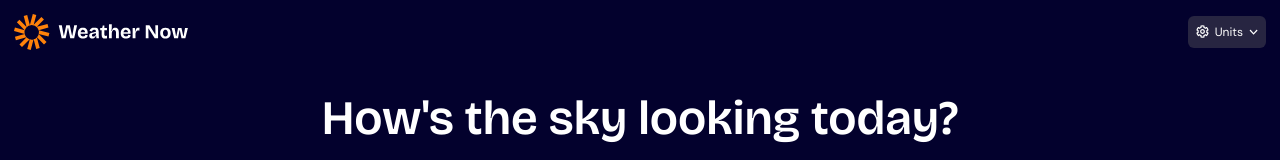
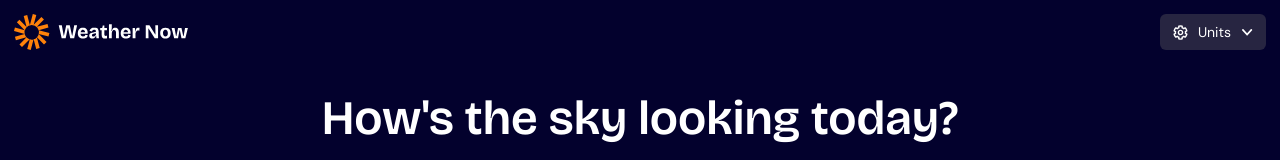
Before and after one commit to ismiralrasyiid/weather-now, a Next.js app: page / in a window 1280 px wide. Shown: the top 160 px of the page. Built offline with nearby package versions, Linux system fonts and the light colour scheme.

Commit message:
feat(ui): add responsive behavior to menu dropdown trigger

```diff
--- a/components/feature/menu-dropdown/root.tsx
+++ b/components/feature/menu-dropdown/root.tsx
@@ -5,24 +5,42 @@ export default function MenuDropdown() {
   return (
     <Menu.Root>
       <Menu.Trigger
-        className="flex cursor-pointer items-center gap-1.5 rounded-md bg-background-primary p-2 text-xs"
+        className="flex cursor-pointer items-center gap-1.5 rounded-md bg-background-primary p-2 text-xs lg:gap-2.5 lg:px-3.25 lg:text-sm"
         openOnHover
       >
         <Image
+          className="lg:hidden"
           src="/icon-units.svg"
           alt=""
           width={13}
           height={13}
           aria-hidden
         />
+        <Image
+          className="hidden lg:block"
+          src="/icon-units.svg"
+          alt=""
+          width={15}
+          height={15}
+          aria-hidden
+        />
         Units
         <Image
+          className="lg:hidden"
           src="/icon-dropdown.svg"
           alt=""
           width={9}
           height={9}
           aria-hidden
         />
+        <Image
+          className="hidden lg:block"
+          src="/icon-dropdown.svg"
+          alt=""
+          width={12}
+          height={12}
+          aria-hidden
+        />
       </Menu.Trigger>
     </Menu.Root>
   );
```
